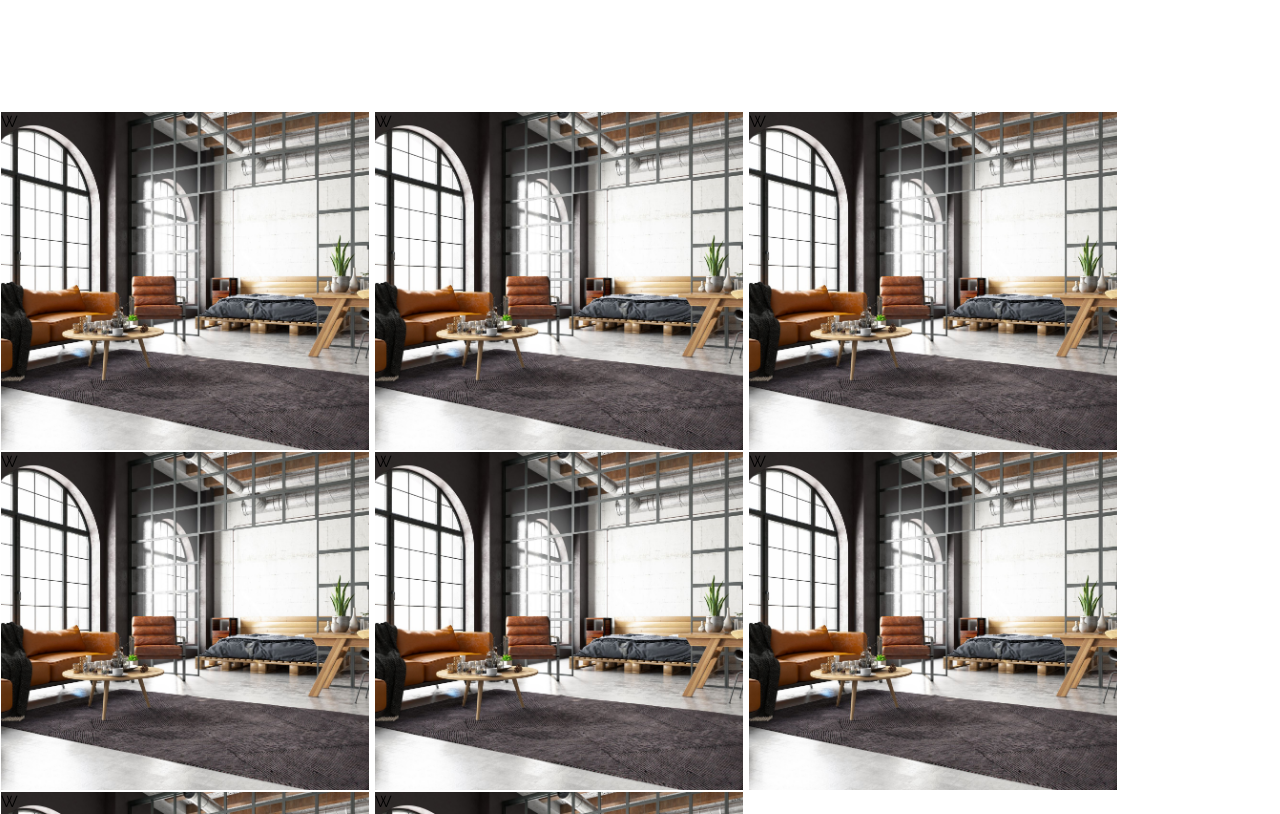
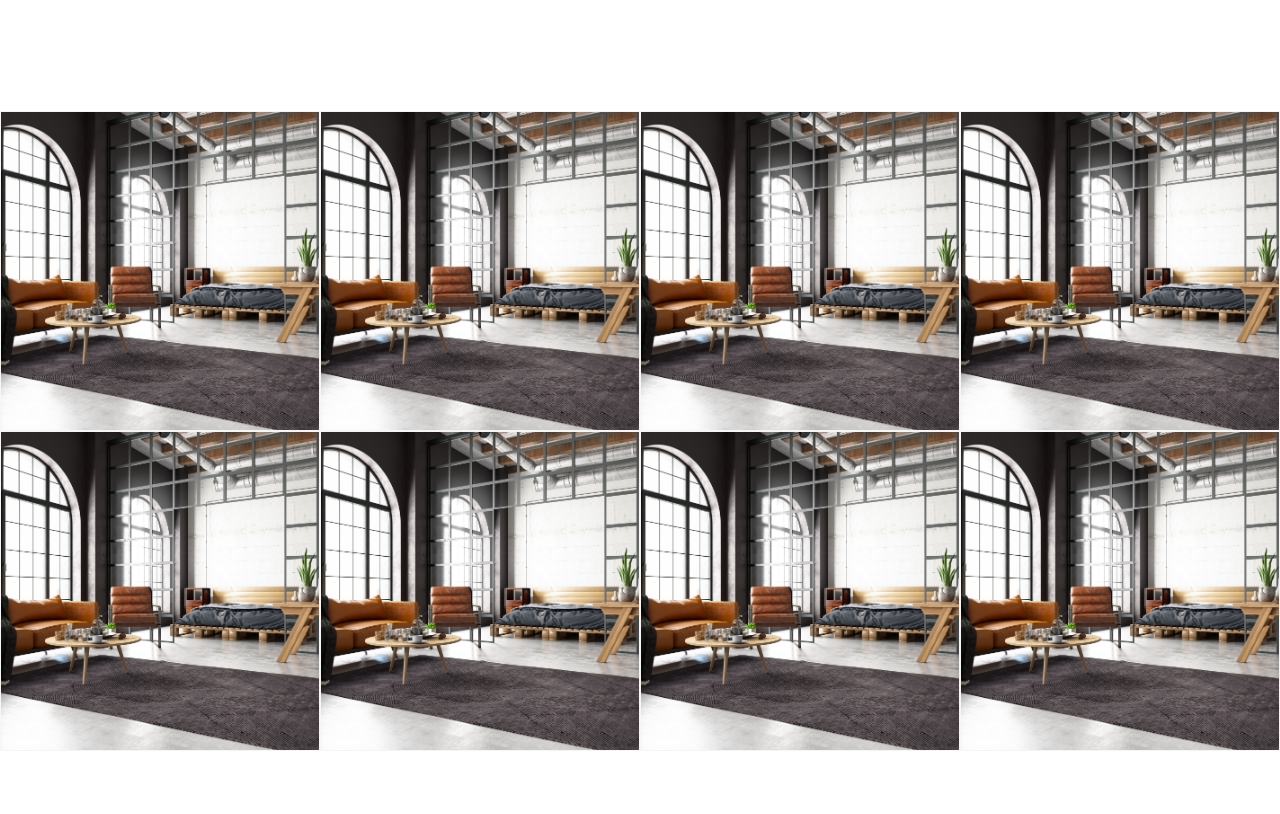
Before and after one commit to AnnaGoncharova9991/ActiveBox_HTML-Project, a website built with Parcel: page src/index.html in a window 1280 px wide. Shown: the part 1445-2259 px from the top of the page. Built offline with nearby package versions, Linux system fonts and the light colour scheme.

Commit message:
add work.scss

```diff
--- a/src/index.html
+++ b/src/index.html
@@ -135,44 +135,94 @@
     <section class="work">
         <div class="work_wrap">
             <div class="project_1">
-                <div class="project_1_description">
-                    <a href="#">W</a>
+                <a href="#">
+                    <div class="project-img">
+                        <img src="../src/img/work_1.jpg" alt="work-1">
+                    </div>
+                    <div class="project-filter">
+                        <h3 class="project-filter-title">Project Name</h3>
+                        <div class="project-filter-text">
+                            <p>User Interface Design</p>
                         </div>
                     </div>
-            <div class="project_1">
-                <div class="project_1_description">
-                    <a href="#">W</a>
-                </div>
+                </a>
             </div>
             <div class="project_1">
-                <div class="project_1_description">
-                    <a href="#">W</a>
+                <a href="#">
+                    <div class="project-img">
+                        <img src="../src/img/work_1.jpg" alt="work-1">
                     </div>
+                    <div class="project-filter">
+                        <h3 class="project-filter-title">Project Name</h3>
+                        <div class="project-filter-text"><p>User Interface Design</p></div>
+                    </div>
+                </a>
             </div>
             <div class="project_1">
-                <div class="project_1_description">
-                    <a href="#">W</a>
+                <a href="#">
+                    <div class="project-img">
+                        <img src="../src/img/work_1.jpg" alt="work-1">
                     </div>
+                    <div class="project-filter">
+                        <h3 class="project-filter-title">Project Name</h3>
+                        <div class="project-filter-text"><p>User Interface Design</p></div>
+                    </div>
+                </a>
             </div>
             <div class="project_1">
-                <div class="project_1_description">
-                    <a href="#">W</a>
+                <a href="#">
+                    <div class="project-img">
+                        <img src="../src/img/work_1.jpg" alt="work-1">
                     </div>
+                    <div class="project-filter">
+                        <h3 class="project-filter-title">Project Name</h3>
+                        <div class="project-filter-text"><p>User Interface Design</p></div>
+                    </div>
+                </a>
             </div>
             <div class="project_1">
-                <div class="project_1_description">
-                    <a href="#">W</a>
+                <a href="#">
+                    <div class="project-img">
+                        <img src="../src/img/work_1.jpg" alt="work-1">
                     </div>
+                    <div class="project-filter">
+                        <h3 class="project-filter-title">Project Name</h3>
+                        <div class="project-filter-text"><p>User Interface Design</p></div>
+                    </div>
+                </a>
             </div>
             <div class="project_1">
-                <div class="project_1_description">
-                    <a href="#">W</a>
+                <a href="#">
+                    <div class="project-img">
+                        <img src="../src/img/work_1.jpg" alt="work-1">
                     </div>
+                    <div class="project-filter">
+                        <h3 class="project-filter-title">Project Name</h3>
+                        <div class="project-filter-text"><p>User Interface Design</p></div>
+                    </div>
+                </a>
             </div>
             <div class="project_1">
-                <div class="project_1_description">
-                    <a href="#">W</a>
+                <a href="#">
+                    <div class="project-img">
+                        <img src="../src/img/work_1.jpg" alt="work-1">
                     </div>
+                    <div class="project-filter">
+                        <h3 class="project-filter-title">Project Name</h3>
+                        <div class="project-filter-text"><p>User Interface Design</p></div>
+                    </div>
+                </a>
+            </div>
+            <div class="project_1">
+                <a href="#">
+                    <div class="project-img">
+                        <img src="../src/img/work_1.jpg" alt="work-1">
+                    </div>
+                    <div class="project-filter">
+                        <h3 class="project-filter-title">Project Name</h3>
+                        <div class="project-filter-text"><p>User Interface Design</p></div>
+                    </div>
+                </a>
             </div>
         </div>
     </section>
--- a/src/scss/content_scss/work.scss
+++ b/src/scss/content_scss/work.scss
@@ -1,63 +1,60 @@
 .work {
-  width: 100%;
-
+  display: block;
+}
+.work_wrap {
+  display: flex;
+  flex-wrap: wrap;
+  flex-direction: row;
 }
 .project_1 {
-  display: inline-block;
-  justify-content: flex-start;
-  width: 370px;
-  height: 340px;
-  align-items: center;
-  border: 1px solid;
-  border-color: rgba(255, 255, 255);
-  background-image: url("/src/img/work_1.jpg");
-  background-position: center;
-  background-size: cover;
-  background-repeat: no-repeat;
+  border: 1px solid whitesmoke;
+  width: 25%;
+  max-height: 350px;
+  overflow: hidden;
   position: relative;
-  z-index: 1;
-
 }
-
-.project_1:hover::before{
-    content: "";
+.project_1 a {
+  display: blocks;
+}
+.project-img {
+  padding: 0 0 100% 0;
+  overflow: hidden;
+}
+.project-img img {
+  width: 100%;
+  height: 100%;
+  object-fit: cover;
+  position: absolute;
+  top: 0;
+  left: 0;
+}
+.project-filter {
   width: 100%;
   height: 100%;
   position: absolute;
-  top: 0;
-  left: 0;
-  z-index: 2;
-  background: rgba(255, 67, 67, 0.8);
+  top: 50%;
+  left: 50%;
+  transform: translate(-50%, -50%);
+  background-color: rgba(236, 32, 32, 0.5);
+  transition: opacity 0.3s ease;
+  display: flex;
+  flex-direction: column;
+  justify-content: center;
+  align-items: center;
+  opacity: 0;
+  //  &:hover{
+  //    opacity: 1;
+  //  }
 }
-
-.project_1_description a{
-    color: black;
-
+.project-filter-title {
+  color: #fff;
+  font-size: 18px;
+  margin-bottom: 15px;
+  text-align: center;
 }
-
-// .project_1:hover::before {
-//    content: 'Project Name';
-//    display: block;
-//    color: rgba(255, 255, 255);
-//     font-family: "Raleway";
-//     font-style: normal;
-//     font-weight: 900;
-//     font-size: $_24px;
-//     line-height: 1.75rem;
-//     text-align: center;
-//     text-transform: uppercase;
-//     margin-top: 6.875rem;
-//     margin-bottom: 1.25rem;
-//   }
-// .project_1:hover::after {
-//     content: 'User Interface Design';
-//     display: block;
-//     color: rgba(255, 255, 255);
-//     text-align: center;
-//     font-family: "Raleway";
-//     font-style: normal;
-//     font-weight: 400;
-//     font-size: $_18px;
-//     line-height: 1.3125rem;
-
-//    }
+.project-filter-text p {
+  color: #fff;
+  width: 80%;
+  text-align: center;
+  font-size: 16px;
+}
```
Lines whose indentation alone changed are shown as unchanged.
